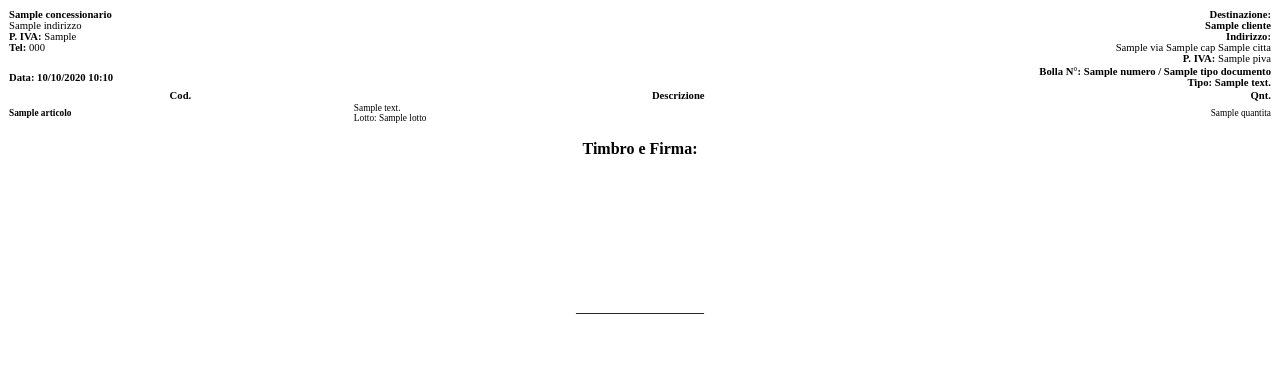
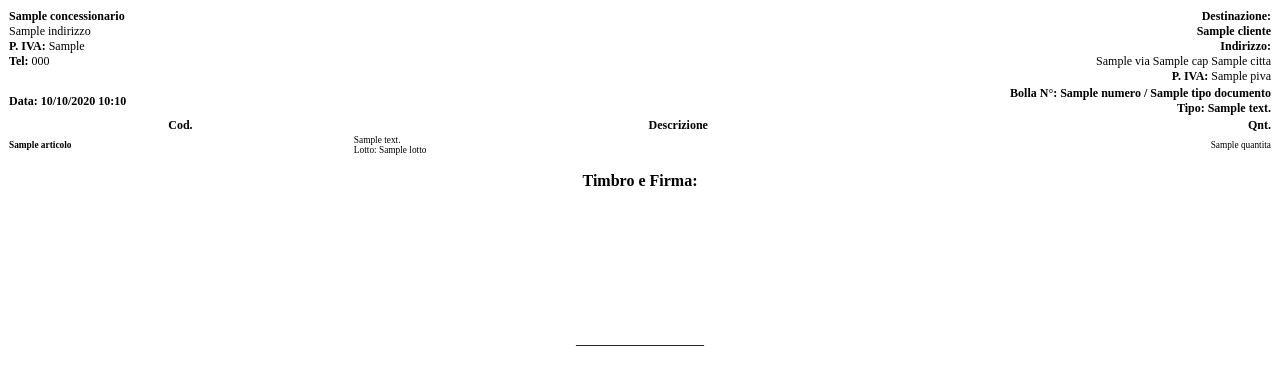
Before and after one commit to Kaminari94/Centrale-delle-Bolle, a Django app: template SitoValat/bolle/templates/bolle/bolla_stampa.html in a window 1280 px wide. Shown: the top 385 px of the page. Run offline with Django 3.2, Linux system fonts and the light colour scheme; the template is opened without the code that fills it: most values are stand-ins (such as "Sample title", 1, 10 or a date in 2020).

Commit message:
Si torna alla stampa bolla normale. Vediam come va.

```diff
--- a/SitoValat/bolle/templates/bolle/bolla_stampa.html
+++ b/SitoValat/bolle/templates/bolle/bolla_stampa.html
@@ -47,7 +47,7 @@
         td, th {
             word-wrap: break-word;
             overflow-wrap: break-word; /* Compatibilità aggiuntiva */
-            font-size: 8pt; /* Adatta la dimensione del font per far stare il contenuto */
+            font-size: 9pt; /* Adatta la dimensione del font per far stare il contenuto */
         }
 
         .d-print-none {
@@ -100,7 +100,7 @@
                 </td>
                 <td class="intest" align="right">
                     {% if 'CLS' in bolla.tipo_documento.nome %}
-                        <strong>Spett.le: {{ bolla.cliente.proprietario.nome }}<br>Codice: {{ bolla.cliente.proprietario.codice }}</strong>
+                        <strong>Spett.le:<br>{{ bolla.cliente.proprietario.nome }}<br>Codice: {{ bolla.cliente.proprietario.codice }}</strong>
                     {% endif %}
                         <strong>Destinazione:<br> {{ bolla.cliente.nome }}</strong>
                         <br><strong>Indirizzo:<br> </strong> {{ bolla.cliente.via }}
```
